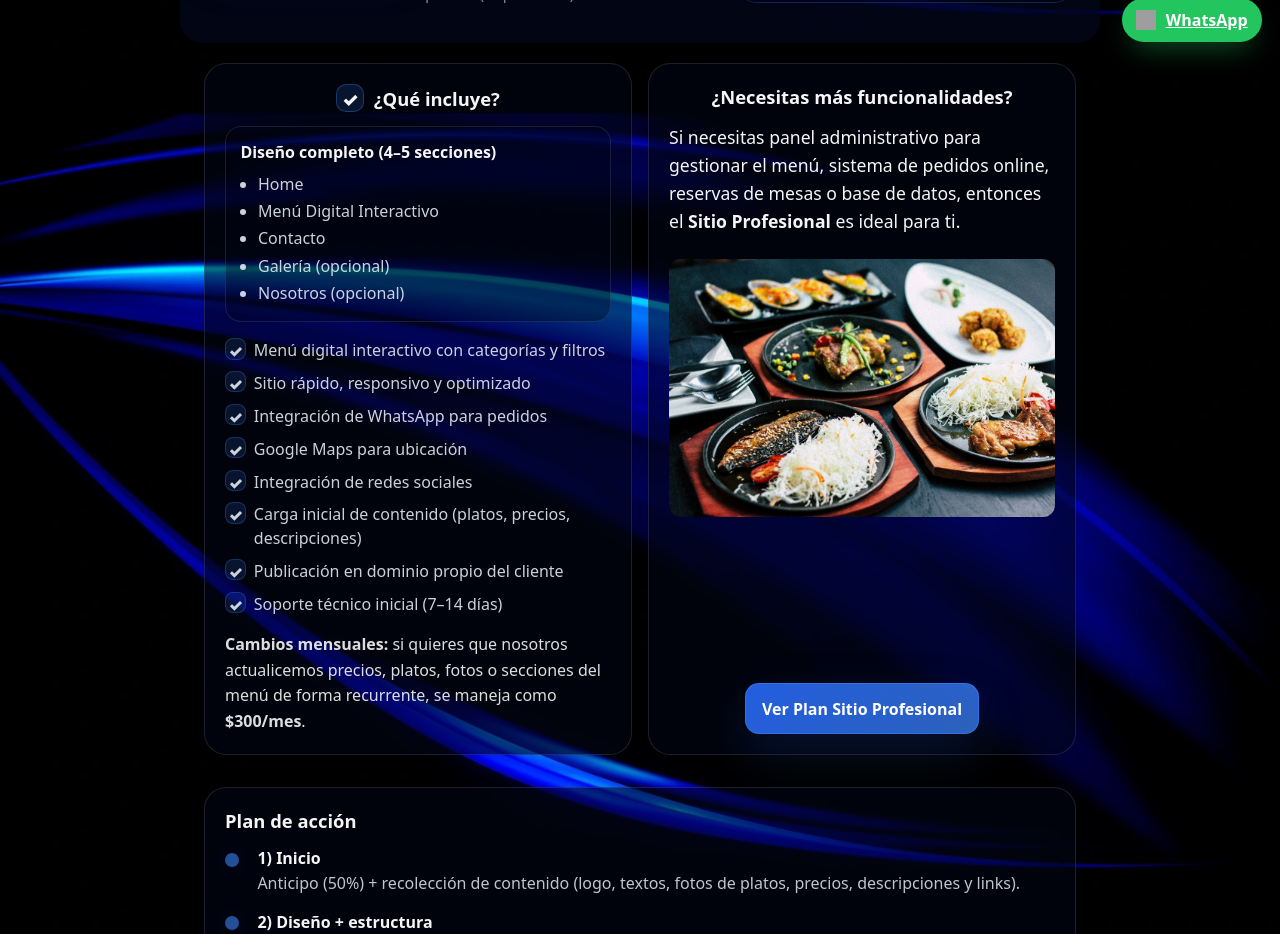
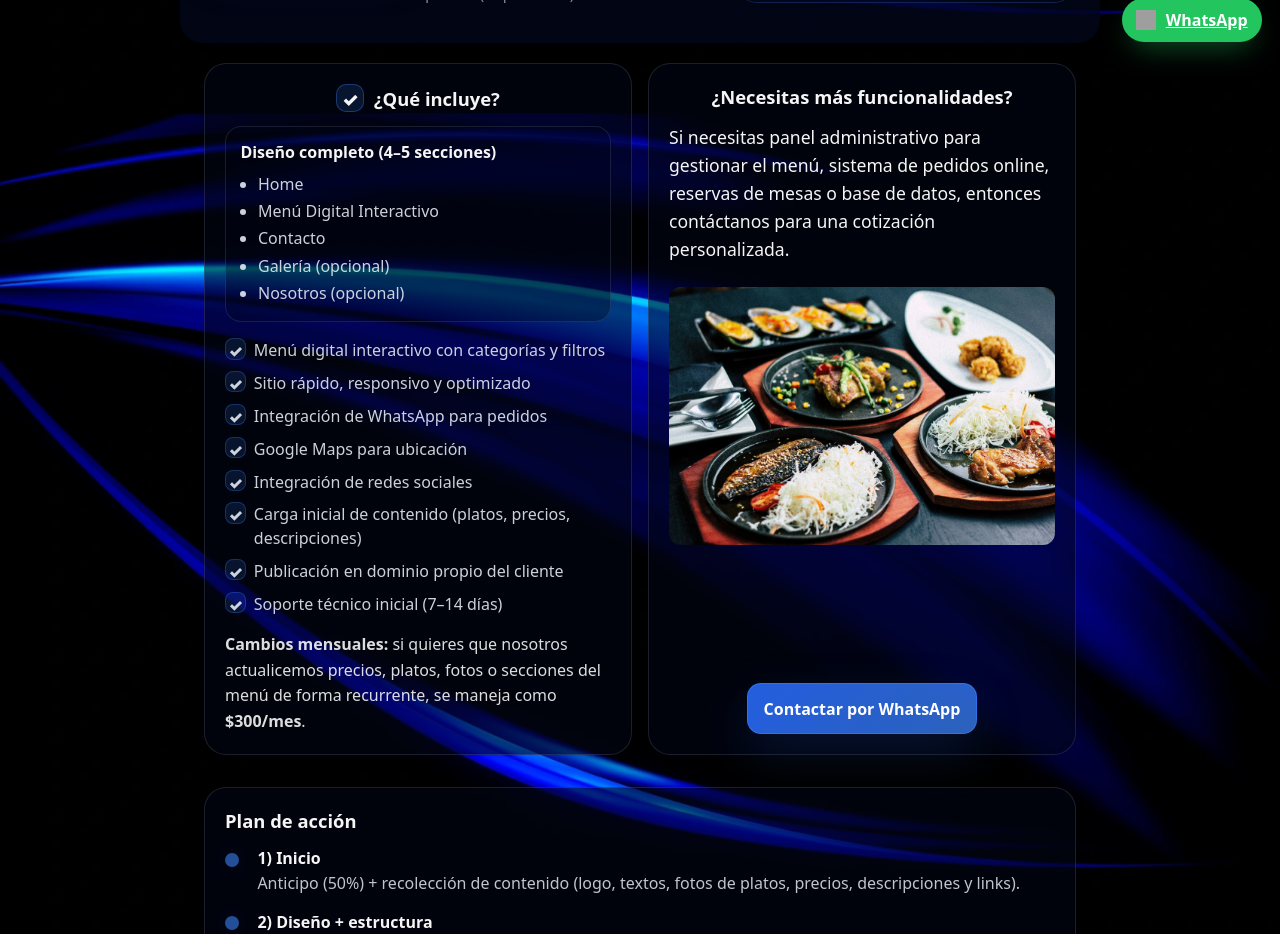
Before and after one commit to HugoAguayo2006/nivostech, a React (Vite) app: page /servicios/plan-menu in a window 1280 px wide. Shown: the part 740-1674 px from the top of the page. Built offline with nearby package versions, Linux system fonts and the light colour scheme; grey boxes are pictures that could not be loaded; a web font is replaced by a local one.

Commit message:
change button of whatsapp

```diff
--- a/src/pages/planes/PlanMenu.jsx
+++ b/src/pages/planes/PlanMenu.jsx
@@ -193,7 +193,7 @@ function PlanMenu() {
                 <p style={{ marginBottom: "1.5rem", fontSize: "1.1rem", lineHeight: "1.6" }}>
                   Si necesitas panel administrativo para gestionar el menú,
                   sistema de pedidos online, reservas de mesas o base de datos,
-                  entonces el <strong>Sitio Profesional</strong> es ideal para ti.
+                  entonces contáctanos para una cotización personalizada.
                 </p>
 
                 <div style={{ marginBottom: "1rem", textAlign: "center" }}>
@@ -211,9 +211,9 @@ function PlanMenu() {
                 </div>
 
                 <div style={{ textAlign: "center", marginTop: "auto", paddingTop: "1.5rem" }}>
-                  <Link className="btn btn--primary" to="/servicios/plan-2">
-                    Ver Plan Sitio Profesional
-                  </Link>
+                  <a className="btn btn--primary" href={WHATSAPP_LINK} target="_blank" rel="noreferrer">
+                    Contactar por WhatsApp
+                  </a>
                 </div>
               </section>
             </div>
```
